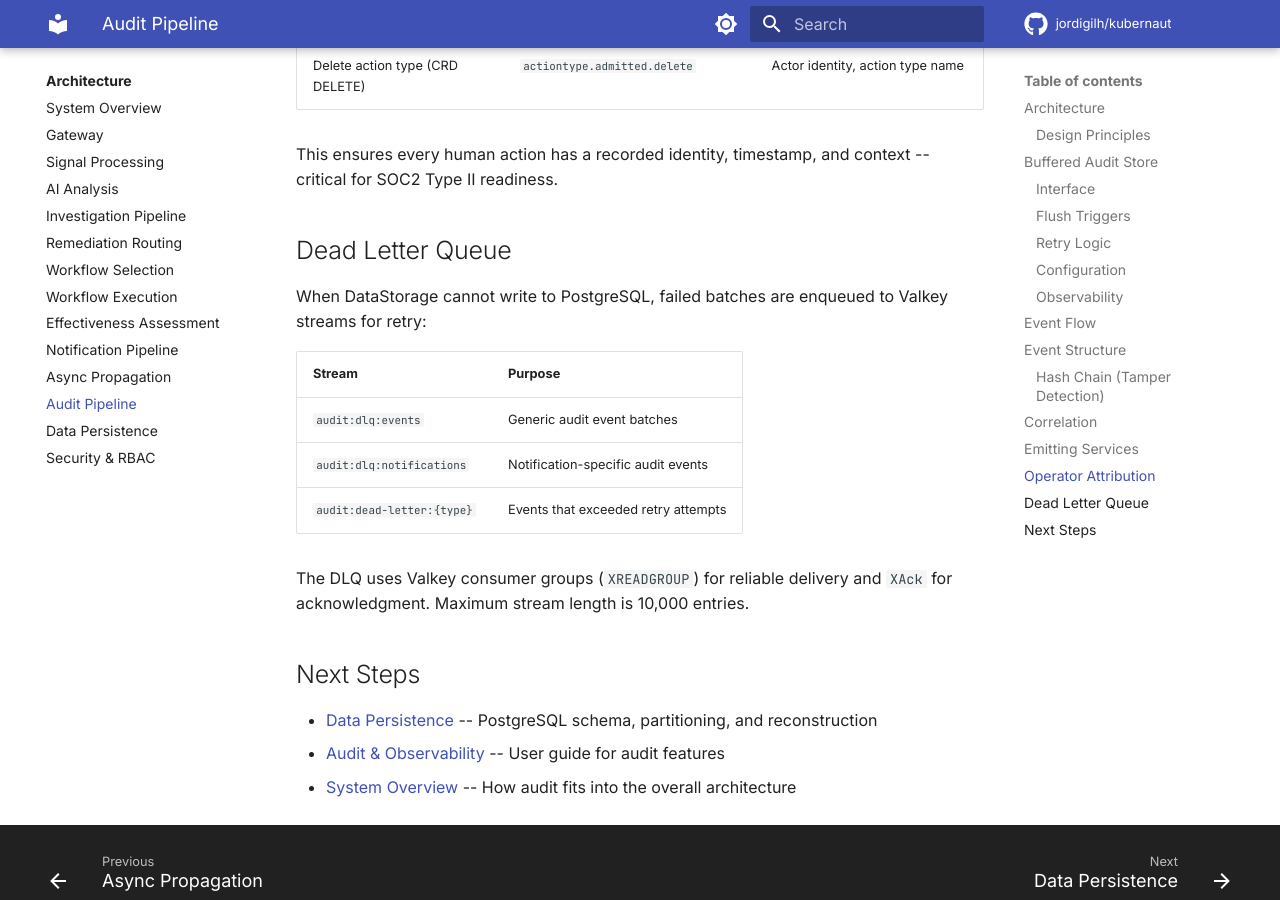
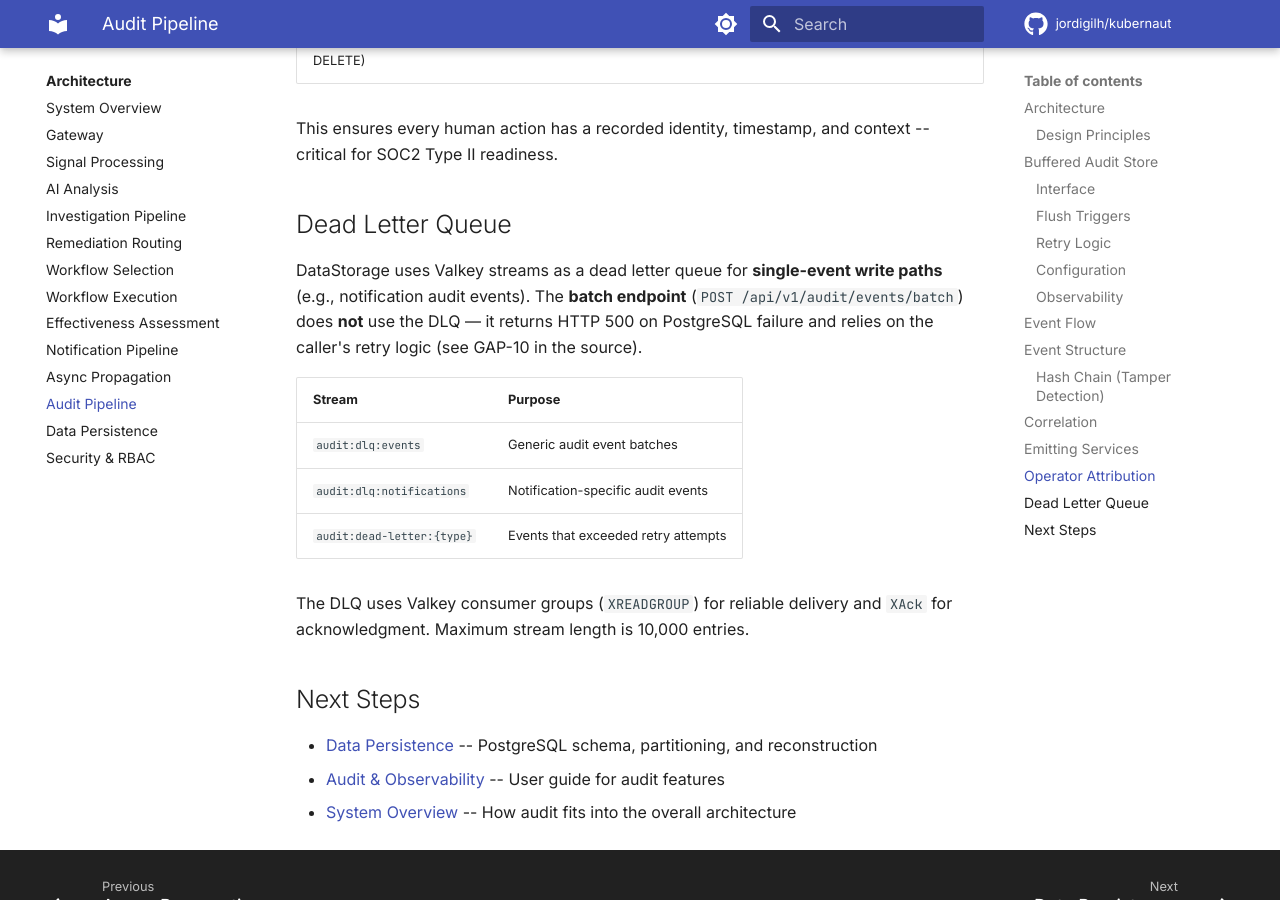
Before and after one commit to jordigilh/kubernaut-docs, an MkDocs documentation site: the page built from docs/architecture/audit-pipeline.md, in a window 1280 px wide and 900 px high, scrolled down 6226 px. Built offline with MkDocs 1.6.1 and Material for MkDocs 9.7.7, drawn with Linux system fonts in a browser that asks for light colours; comment, search, counter and statistics services are not loaded; the version menu is left out; some of the changed text lies outside the part shown.

Commit message:
fix(architecture): post-review fixups — auth diagram, DLQ consistency, SP table, outcome diagram
- HIGH: Fix auth sequence diagram in gateway.md to use /api/v1/signals/prometheus
- HIGH: Fix audit-pipeline DLQ section and diagram — batch endpoint does NOT use
  Valkey DLQ (returns 500), only single-event paths use DLQ
- MEDIUM: Fix SP phase table — signal mode is YAML, not Rego
- MEDIUM: Clarify error handling — K8s API errors are transient, Rego errors are not
- MEDIUM: Fix outcomes Mermaid — Outcome 9 (not actionable) shares path with Outcome 2
- MEDIUM: Fix remaining "operator-managed CR" wording in async-propagation to CRD/API group
- MEDIUM: Fix "three scenarios" to "four scenarios" in flush triggers

Made-with: Cursor

````diff
--- a/docs/architecture/audit-pipeline.md
+++ b/docs/architecture/audit-pipeline.md
@@ -15,7 +15,7 @@ graph LR
     end
 
     DS[DataStorage<br/>REST API] --> PG[(PostgreSQL<br/>audit_events)]
-    DS --> RD[(Valkey<br/>DLQ)]
+    DS -.->|"single-event paths only"| RD[(Valkey<br/>DLQ)]
 ```
 
 ### Design Principles
@@ -162,7 +162,7 @@ This ensures every human action has a recorded identity, timestamp, and context
 
 ## Dead Letter Queue
 
-When DataStorage cannot write to PostgreSQL, failed batches are enqueued to Valkey streams for retry:
+DataStorage uses Valkey streams as a dead letter queue for **single-event write paths** (e.g., notification audit events). The **batch endpoint** (`POST /api/v1/audit/events/batch`) does **not** use the DLQ — it returns HTTP 500 on PostgreSQL failure and relies on the caller's retry logic (see GAP-10 in the source).
 
 | Stream | Purpose |
 |---|---|
````
Also changed, not shown: other parts of docs/architecture/audit-pipeline.md (+1 -1 lines), docs/architecture/async-propagation.md (+2 -2 lines), docs/architecture/gateway.md (+1 -1 lines), docs/architecture/hapi-investigation.md (+2 -2 lines), docs/architecture/signal-processing.md (+2 -2 lines).
